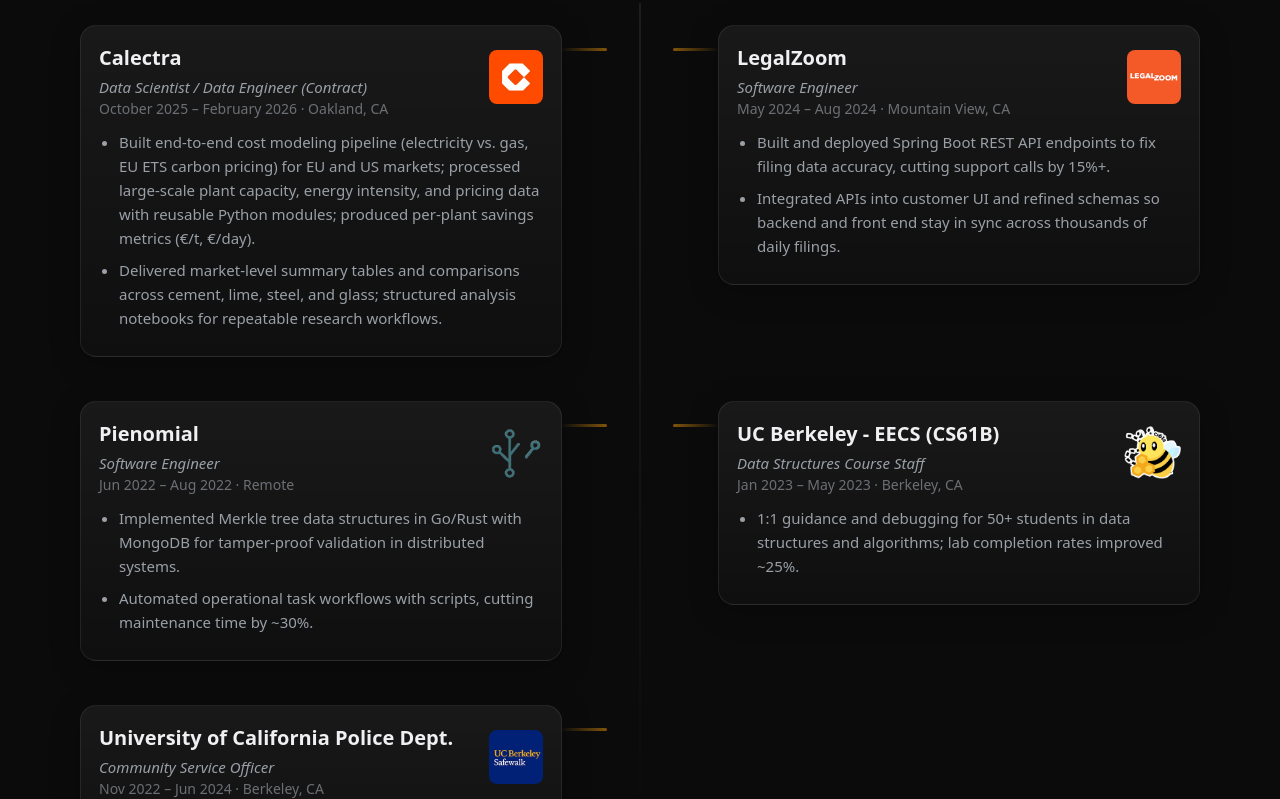
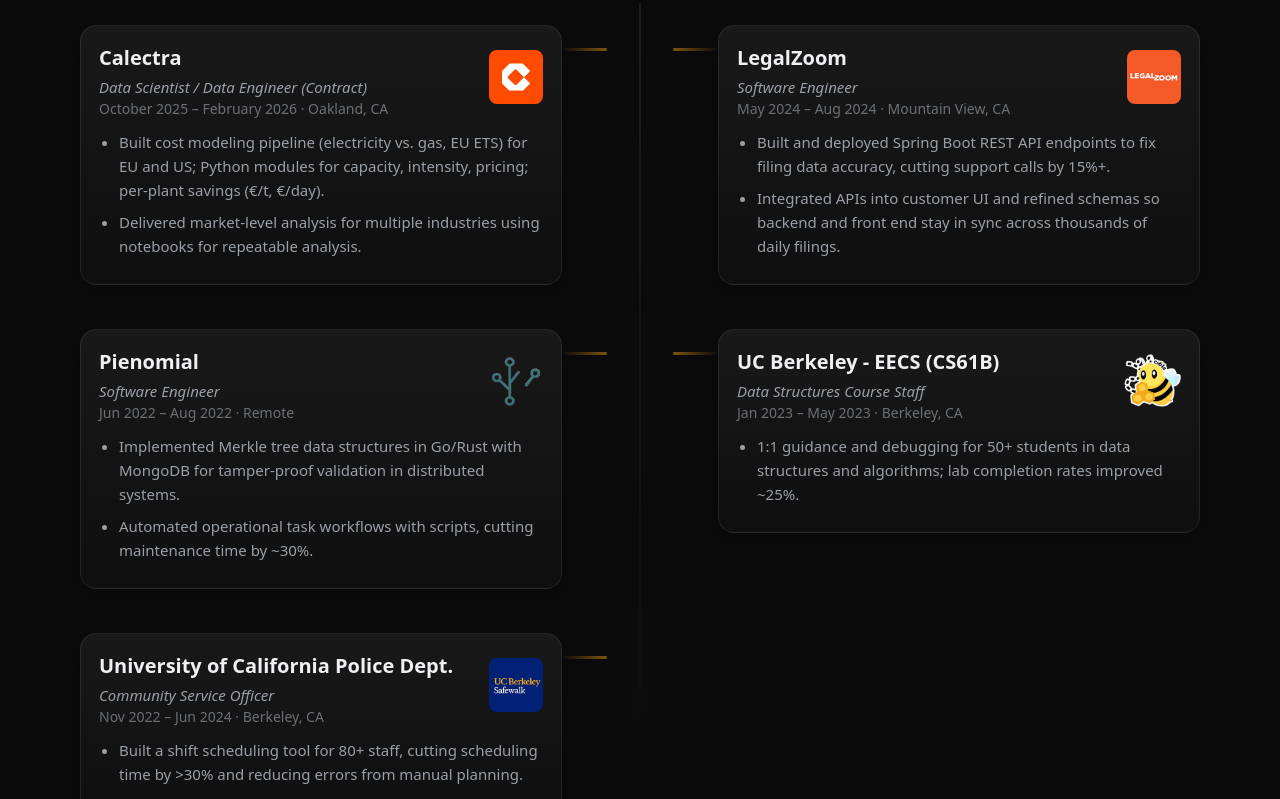
Before and after one commit to japinder12/japinder12.github.io, a Next.js app: page / in a window 1280 px wide. Shown: the part 1201-2000 px from the top of the page. Built offline with nearby package versions, Linux system fonts and the light colour scheme; no server answers.

Commit message:
refactor Experience component for conciseness; streamline bullet points for clarity and readability.

```diff
--- a/src/components/Experience.tsx
+++ b/src/components/Experience.tsx
@@ -15,8 +15,8 @@
       role: 'Data Scientist / Data Engineer (Contract)',
       period: 'October 2025 – February 2026 · Oakland, CA',
       bullets: [
-        'Built end-to-end cost modeling pipeline (electricity vs. gas, EU ETS carbon pricing) for EU and US markets; processed large-scale plant capacity, energy intensity, and pricing data with reusable Python modules; produced per-plant savings metrics (€/t, €/day).',
-        'Delivered market-level summary tables and comparisons across cement, lime, steel, and glass; structured analysis notebooks for repeatable research workflows.',
+        'Built cost modeling pipeline (electricity vs. gas, EU ETS) for EU and US; Python modules for capacity, intensity, pricing; per-plant savings (€/t, €/day).',
+        'Delivered market-level analysis for multiple industries using notebooks for repeatable analysis.',
       ],
       logo: '/logos/calectra.png',
     },
```
